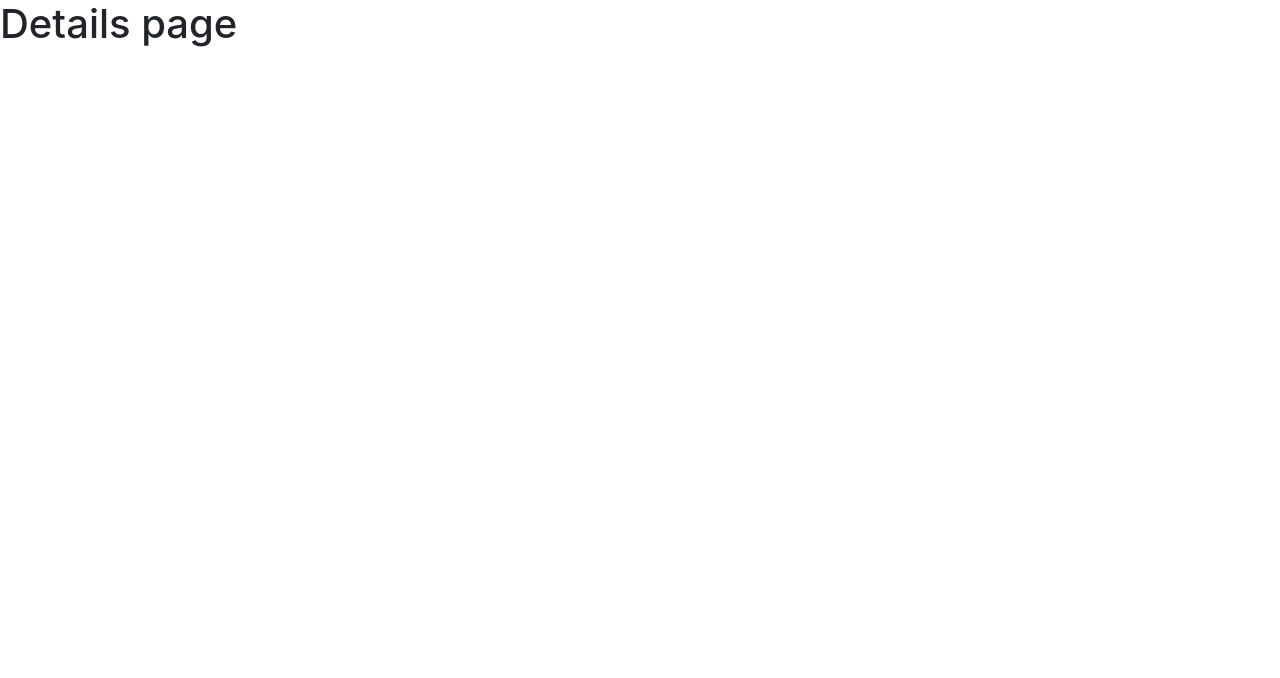
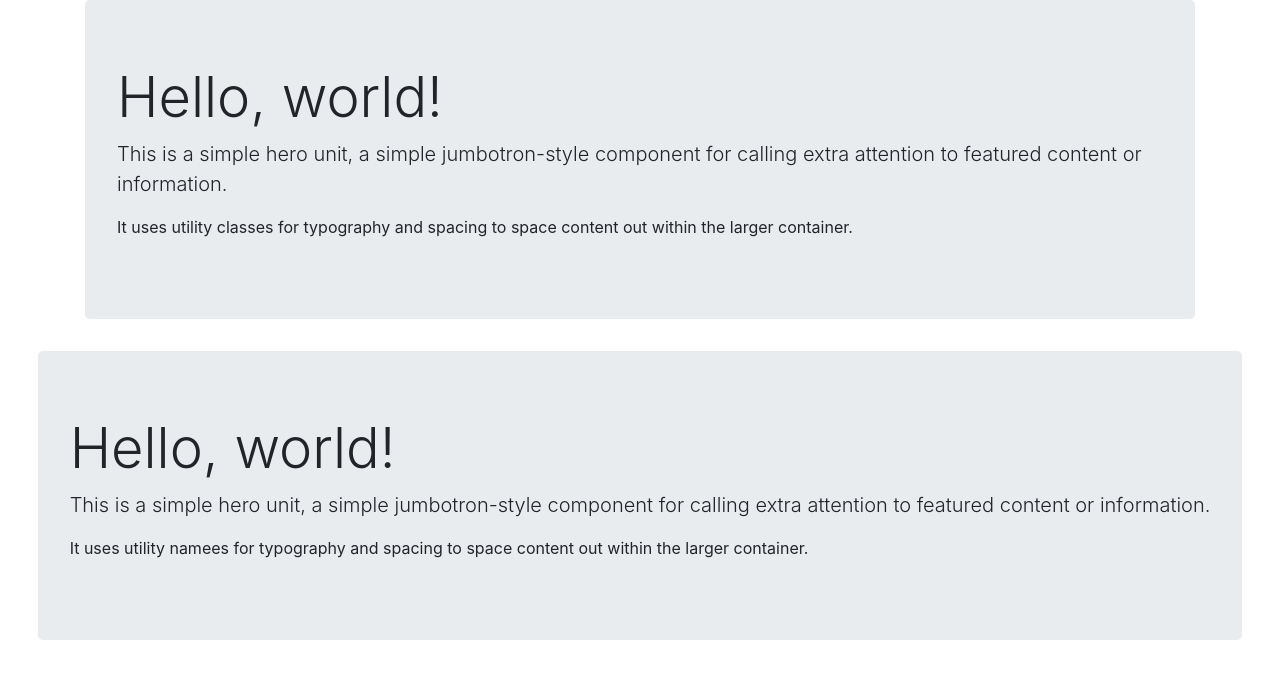
Before and after one commit to CamDavi5/-InnovateBham-Group6FinalProject, a React app: page /details in a window 1280 px wide. Shown: the top 678 px of the page. Built offline with nearby package versions, Linux system fonts and the light colour scheme.

Commit message:
jumbotron

```diff
--- /dev/null
+++ b/client/pages/details.css
@@ -0,0 +1,3 @@
+container2 {
+  margin-bottom: 0px;
+}
--- a/client/pages/details.jsx
+++ b/client/pages/details.jsx
@@ -1,11 +1,39 @@
 import React from "react";
 import { BrowserRouter, Routes, Route } from "react-router-dom";
 import Home from "./Home.jsx";
-
+import "./details.css"
 const Details = () => {
     return (
-        <h1>Details page</h1>
+        <>
+
+
+            <div className="container test d-flex justify-content-center align-items-center flex-column push-to-bottom">
+                <div className="jumbotron">
+                    <h1 className="display-4">Hello, world!</h1>
+                    <p className="lead">This is a simple hero unit, a simple jumbotron-style component for calling extra attention to featured content or information.</p>
+                    <p>It uses utility classes for typography and spacing to space content out within the larger container.</p>
+                    <p className="lead">
+
+                    </p>
+                </div>
+           </div>
+        <div className="container2 test d-flex justify-content-bottom align-items-center flex-column position-sticky">
+                <div className="jumbotron">
+                    <h1 className="display-4">Hello, world!</h1>
+                    <p className="lead">This is a simple hero unit, a simple jumbotron-style component for calling extra attention to featured content or information.</p>
+                    <p>It uses utility namees for typography and spacing to space content out within the larger container.</p>
+                    <p className="lead">
+
+                    </p>
+                </div>
+        </div>
+
+        </>
     )
+
+
+
+
 };
 
 export default Details;
--- a/public/index.html
+++ b/public/index.html
@@ -3,6 +3,7 @@
     <title>Barebones React/Node Setup</title>
     <meta charset="utf-8">
     <meta name="viewport" content="width=device-width, initial-scale=1, shrink-to-fit=no">
+
 </head>
 <body>
     <noscript>
```
